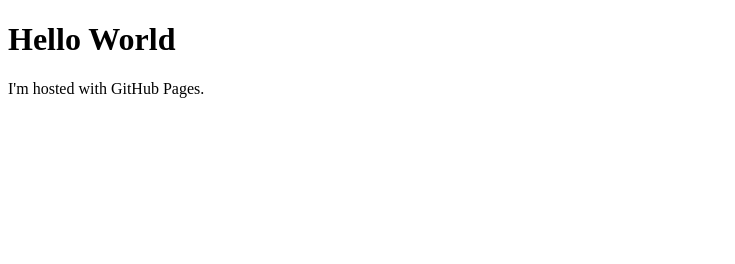
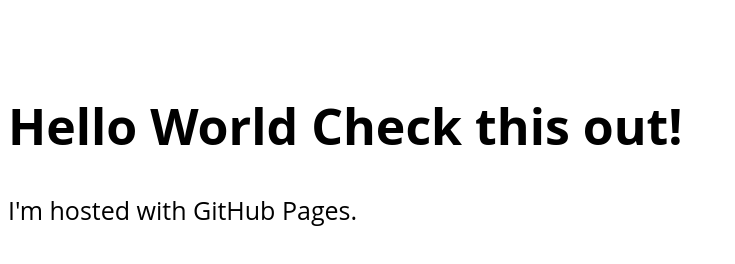
Before and after one commit to k80design/k80design.github.io, a plain HTML site: page index.html in a window 1280 px wide. Shown: the whole page, without its empty margins (0-735 px from the left). Drawn offline with Linux system fonts and the light colour scheme.

Commit message:
changed items

```diff
--- a/index.html
+++ b/index.html
@@ -1,10 +1,11 @@
 <!DOCTYPE html>
 <html>
 <head>
+  <link rel="stylesheet" href="styles.css" />
 	<title>K80 design</title>
 </head>
 <body>
-	<h1>Hello World</h1>
+	<h1>Hello World Check this out!</h1>
 		<p>I'm hosted with GitHub Pages.</p>
 </body>
 </html>
--- /dev/null
+++ b/styles.css
@@ -0,0 +1,7 @@
+body{
+	 padding: 50px 0;
+	 font-size: 25px;
+	 font-family: "Open Sans";
+	 font-style: normal;
+	 font-weight: 400;
+}
```
